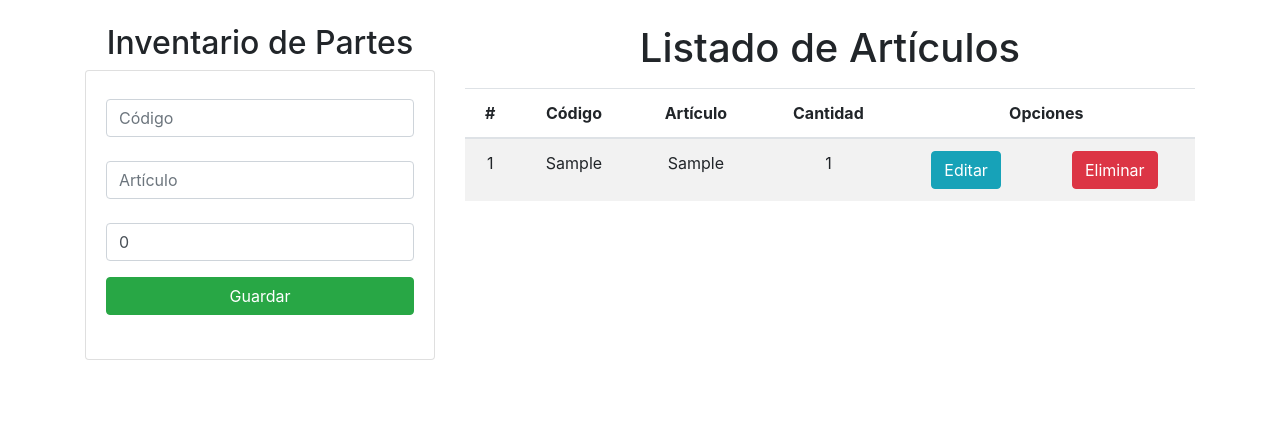
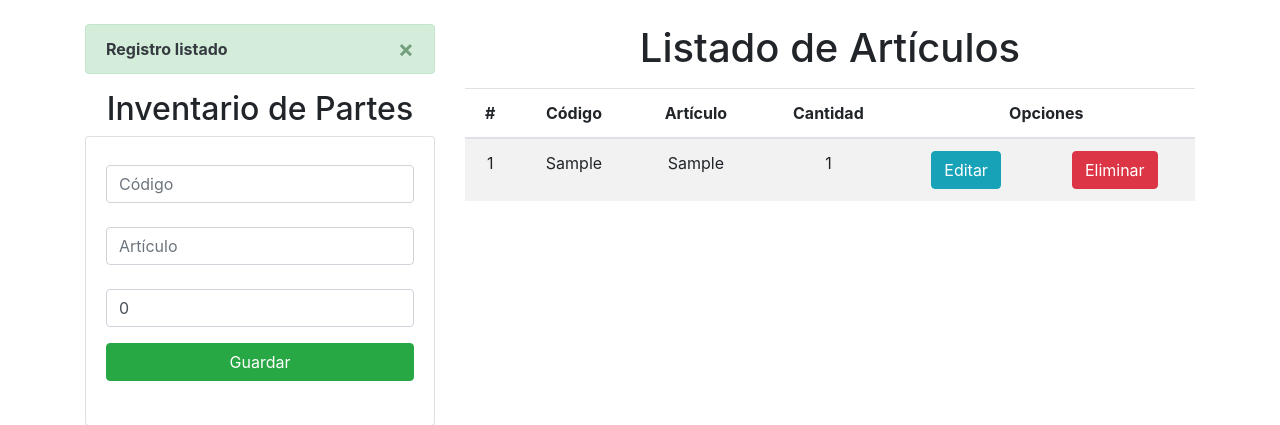
Before and after one commit to jfelizgit/SoftwareLibreProyecto, a Django app: page / in a window 1280 px wide. Shown: the part 56-481 px from the top of the page. Run offline with Django 4.2, Linux system fonts and the light colour scheme; tables that the repository leaves empty hold one stand-in row (values such as "Sample post").

Commit message:
Primera fase lista

```diff
--- /dev/null
+++ b/InventarioProj/InventarioApp/static/js/gestion.js
@@ -0,0 +1,12 @@
+(function () {
+const btnEliminar = document.querySelectorAll('.btnEliminar');
+
+btnEliminar.forEach(btn=> {
+btn.addEventListener('click', (e)=> {
+    const confimacion = confirm('Estás seguro de eliminar');
+    if (!confimacion){
+        e.preventDefault();
+        }
+    });
+});
+})();
--- a/InventarioProj/InventarioApp/templates/base.html
+++ b/InventarioProj/InventarioApp/templates/base.html
@@ -1,7 +1,7 @@
 <!DOCTYPE html>
-<html lang="en">
+<html lang="en" xmlns="http://www.w3.org/1999/html">
 <head>
-<!--    {% load static %}-->
+        {% load static %}
     <meta charset="UTF-8">
     <title>{% block title %} {% endblock %}</title>
     <link rel="stylesheet" href="https://cdn.jsdelivr.net/npm/bootstrap@4.5.3/dist/css/bootstrap.min.css"
@@ -51,6 +51,7 @@
     <script src="https://cdn.jsdelivr.net/npm/bootstrap@4.5.3/dist/js/bootstrap.min.js"
         integrity="sha384-w1Q4orYjBQndcko6MimVbzY0tgp4pWB4lZ7lr30WKz0vr/aWKhXdBNmNb5D92v7s" crossorigin="anonymous">
     </script>
+    <script src="{% static 'js/gestion.js' %}"></script>
 
 </body>
 </html>
--- a/InventarioProj/InventarioApp/templates/gestionInv.html
+++ b/InventarioProj/InventarioApp/templates/gestionInv.html
@@ -4,6 +4,14 @@
 
 <div class="row">
     <div class="col-sm-12 col-md-6 col-lg-4 col-xl-4">
+        {% if messages %}
+        {% for message in messages %}
+        <div class="alert alert-dismissible alert-success">
+            <button type="button" class="close" data-dismiss="alert">&times;</button>
+            <strong class="text-dark">{{ message }}</strong>
+        </div>
+        {% endfor %}
+        {% endif %}
     <h2>Inventario de Partes</h2>
         <div class="card py-2" >
             <div class="card-body">
@@ -47,7 +55,7 @@
                     <td>{{i.articulo}}</td>
                     <td>{{i.cantidad}}</td>
                     <td><a href="editar/{{i.codigo}}" class="btn btn-info">Editar</a> </td>
-                    <td><a href="eliminar/{{i.codigo}}" class="btn btn-danger">Eliminar</a> </td>
+                    <td><a href="eliminar/{{i.codigo}}" class="btn btn-danger btnEliminar">Eliminar</a> </td>
                 </tr>
                 {% endfor %}
                 </tbody>
--- a/InventarioProj/InventarioApp/views.py
+++ b/InventarioProj/InventarioApp/views.py
@@ -1,5 +1,6 @@
 from django.shortcuts import render, redirect
 from .models import Inventario
+from django.contrib import messages
 
 
 # Create your views here.
@@ -7,6 +8,7 @@ from .models import Inventario
 
 def home(request):
     inventarioV = Inventario.objects.all()
+    messages.success(request, 'Registro listado')
     return render(request, 'gestionInv.html', {'inventario': inventarioV})
 
 
@@ -16,7 +18,7 @@ def registrarArt(request):
     cantidad = request.POST['txtCantidad']
 
     inv = Inventario.objects.create(codigo=codigo, articulo=articulo, cantidad=cantidad)
-
+    messages.success(request, '¡Registro agredado!')
     return redirect('/')
 
 
@@ -35,6 +37,7 @@ def editarInv(request):
     inv.cantidad = cantidad
     inv.save()
 
+    messages.success(request, '¡Registro actualizado!')
     return redirect('/')
 
 
@@ -42,4 +45,5 @@ def eliminarArt(request, codigo):
     inv = Inventario.objects.get(codigo=codigo)
     inv.delete()
 
+    messages.success(request, '¡Registro eliminado!')
     return redirect('/')
```
Also changed, not shown: InventarioProj/InventarioApp/models.py (line endings or trailing spaces).
